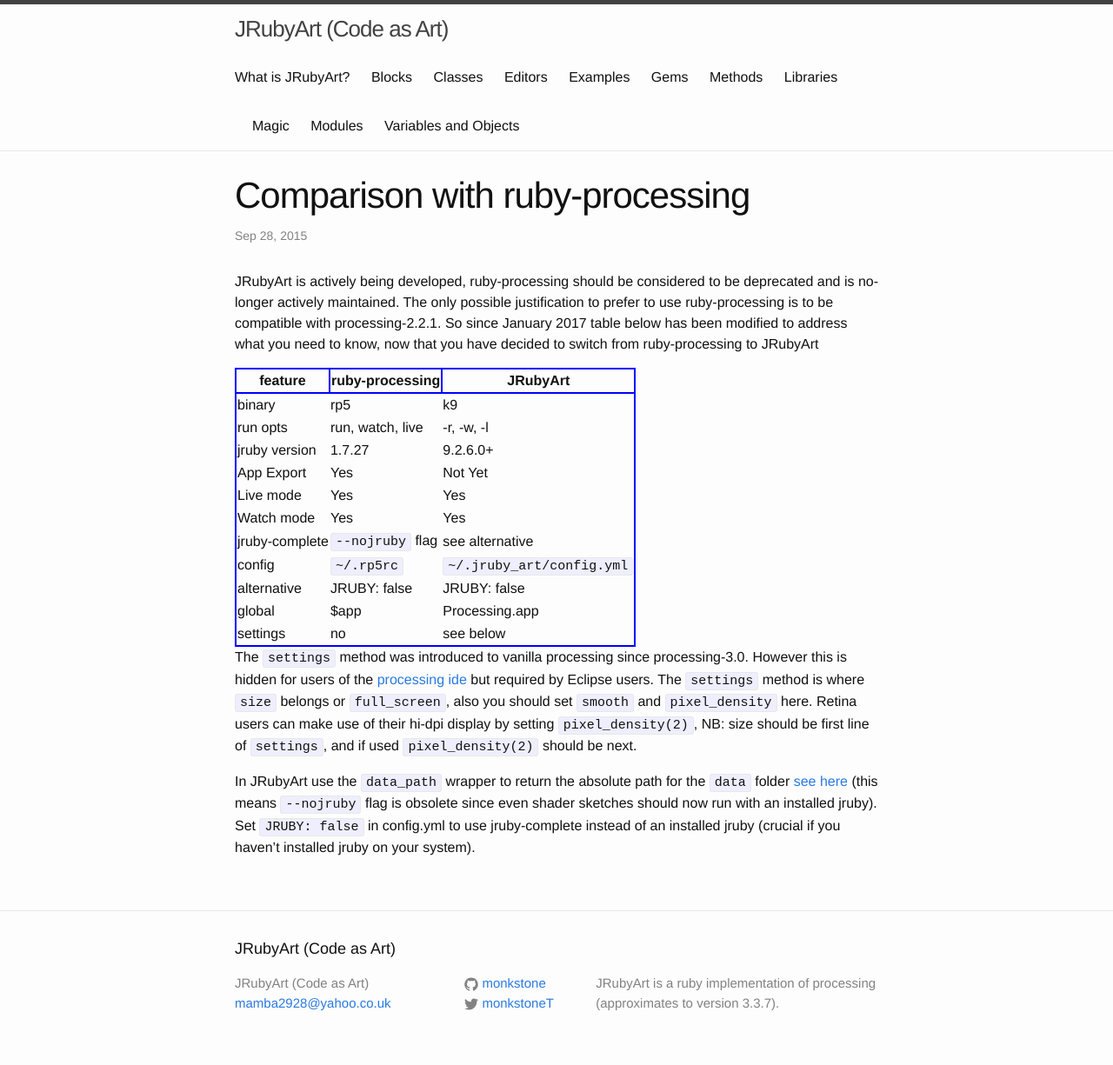
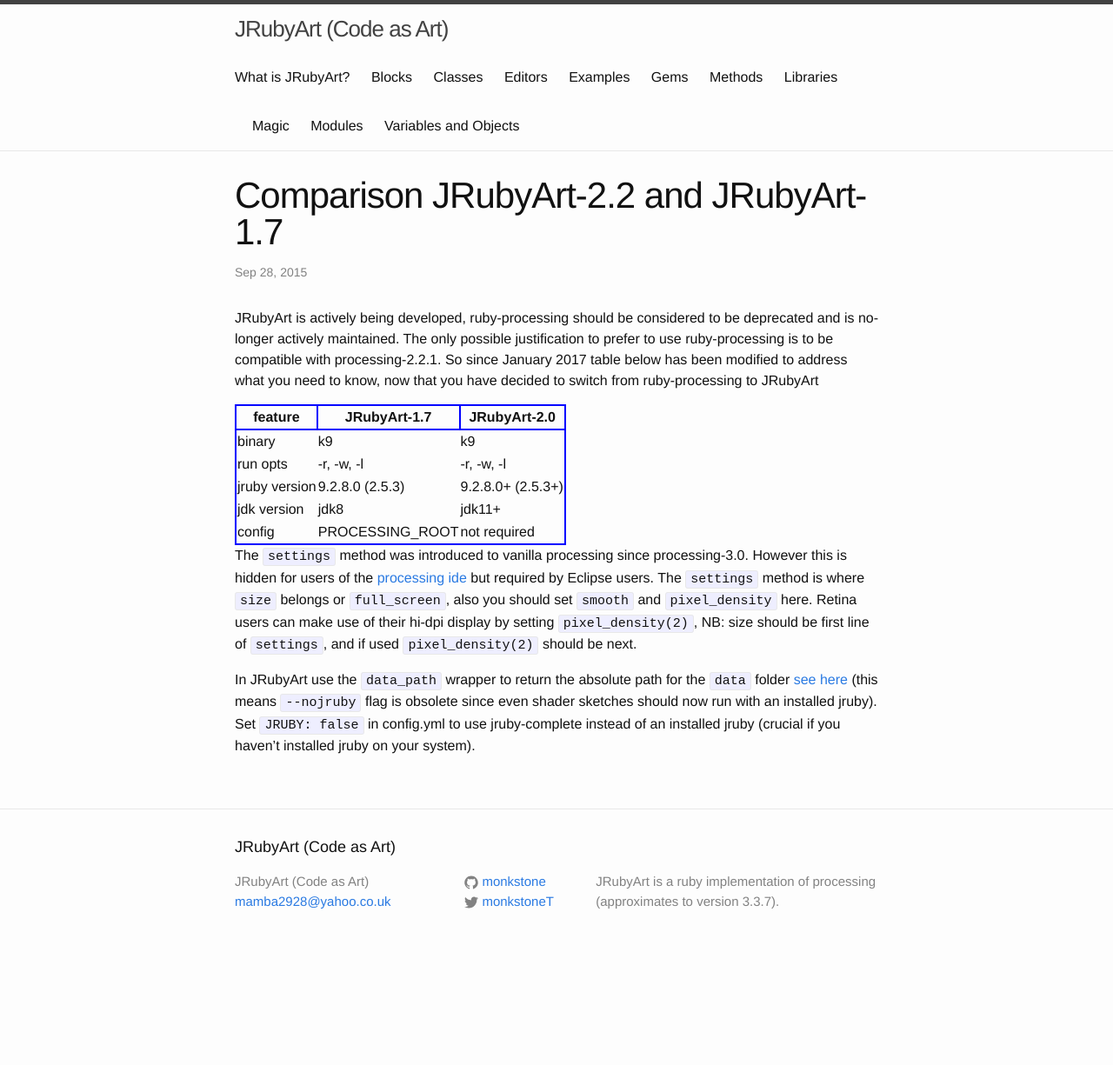
Before and after one commit to ruby-processing/JRubyArt, a Jekyll site: the page built from _posts/2015-09-28-comparison.md, in a window 1280 px wide. Shown: the whole page at 87% size. Built offline with Jekyll 4.4.1, drawn with Linux system fonts in a browser that asks for light colours; after the commit the page ends 1108 px from its top, so only the background shows below that.

Commit message:
update comaprison

```diff
--- a/_posts/2015-09-28-comparison.md
+++ b/_posts/2015-09-28-comparison.md
@@ -1,6 +1,6 @@
 ---
 layout: post
-title:  "Comparison with ruby-processing"
+title:  "Comparison JRubyArt-2.2 and JRubyArt-1.7"
 date:   2015-09-28 06:24:13
 categories: jruby_art update
 ---
@@ -19,19 +19,13 @@
 }
 </style>
 
-|feature       |  ruby-processing  |  JRubyArt               |
+|feature       |  JRubyArt-1.7     |  JRubyArt-2.0           |
 |----------    |---------------    |-----------              |
-|binary        |rp5                |k9                       |
-|run opts      |run, watch, live   |-r, -w, -l               |
-|jruby version |1.7.27             |9.2.6.0+                 |
-|App Export    |Yes                |Not Yet                  |
-|Live mode     |Yes                |Yes                      |
-|Watch mode    |Yes                |Yes                      |
-|jruby-complete|`--nojruby` flag   |see alternative          |
-|config        |`~/.rp5rc`         |`~/.jruby_art/config.yml`|
-|alternative   |JRUBY: false       |JRUBY: false             |
-|global        |$app               |Processing.app           |
-|settings      |no                 |see below                |
+|binary        |k9                 |k9                       |
+|run opts      |-r, -w, -l         |-r, -w, -l               |
+|jruby version |9.2.8.0 (2.5.3)    |9.2.8.0+  (2.5.3+)       |
+|jdk version   |jdk8               |jdk11+                   |
+|config        |PROCESSING_ROOT    |not required             |
 
 The `settings` method was introduced to vanilla processing since processing-3.0. However this is hidden for users of the [processing ide][settings] but required by Eclipse users. The `settings` method is where `size` belongs or `full_screen`, also you should set `smooth` and `pixel_density` here. Retina users can make use of their hi-dpi display by setting `pixel_density(2)`, NB: size should be first line of `settings`, and if used `pixel_density(2)` should be next.
 
```
